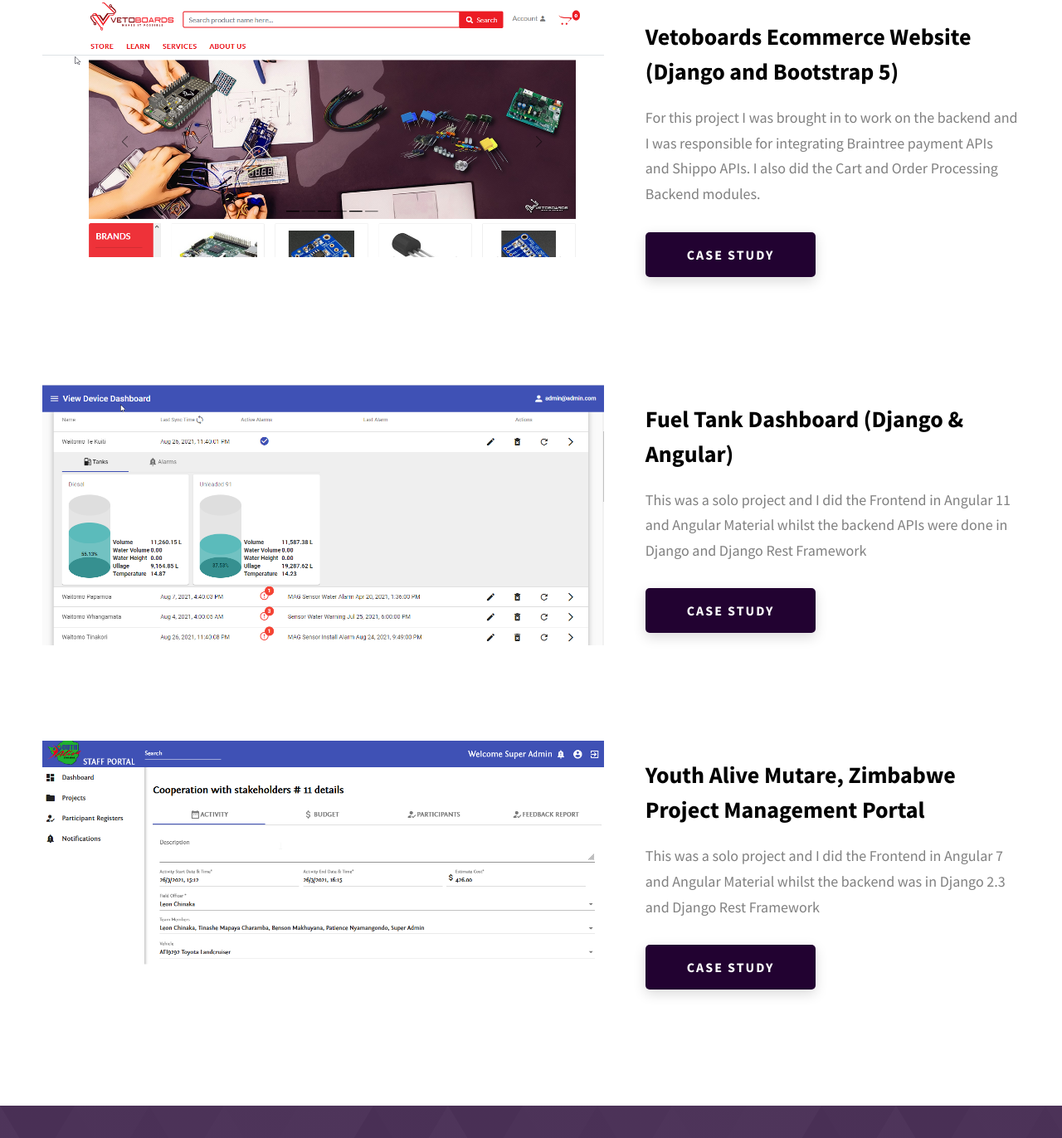
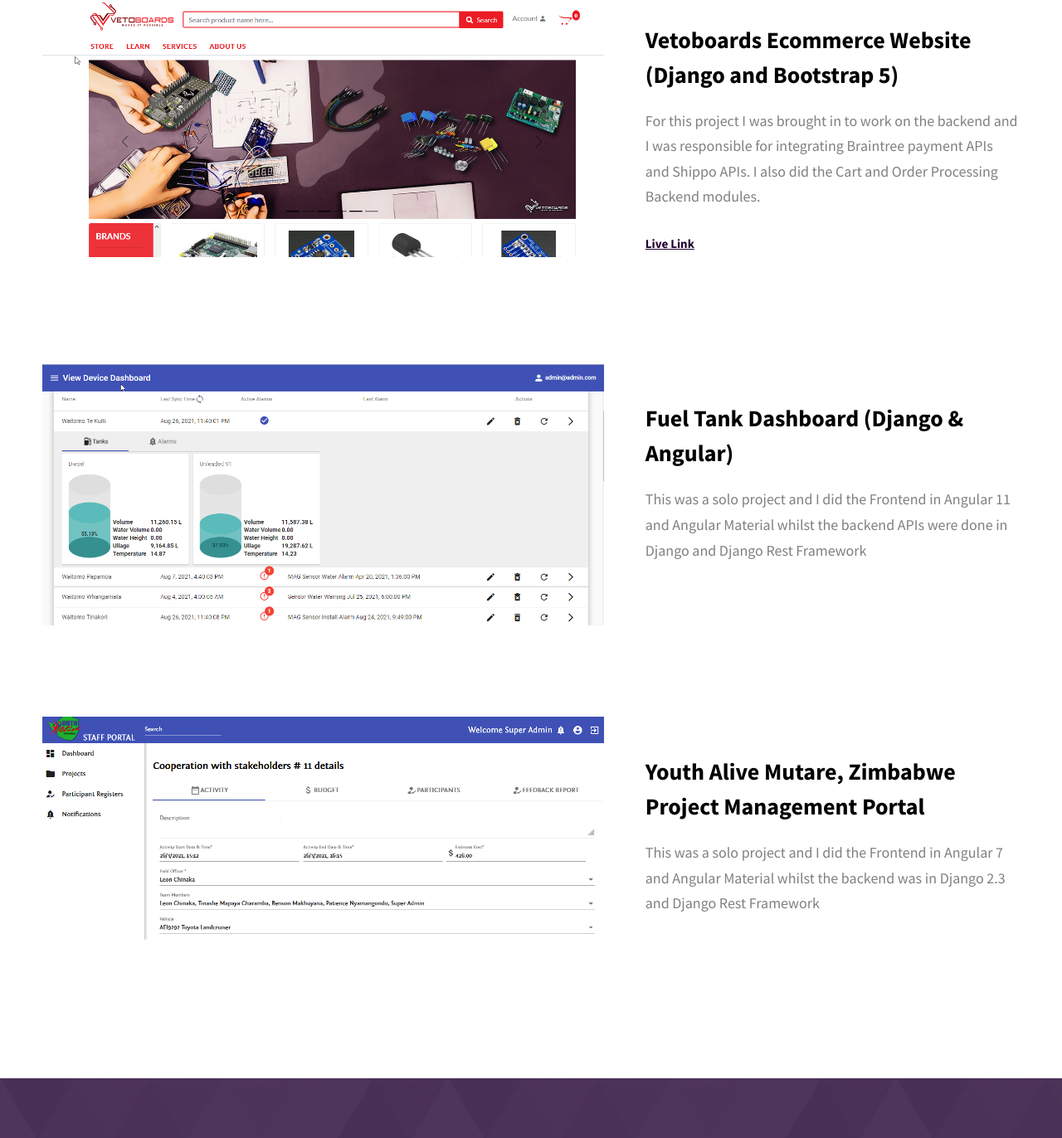
Before and after one commit to matembudzeb/matembudzeb.github.io, a website: page index.html in a window 1280 px wide. Shown: the part 2501-3873 px from the top of the page at 83% size. Drawn offline with Linux system fonts and the light colour scheme.

Commit message:
Remove dead links

```diff
--- a/index.html
+++ b/index.html
@@ -290,13 +290,13 @@
               <p class="projects__row-content-desc">
                 For this project I was brought in to work on the backend and I was responsible for integrating Braintree payment APIs and Shippo APIs.
                 I also did the Cart and Order Processing Backend modules.
-              <!-- <h2><a target="_blank" class="highlight-link" href="https://vetoboards.com">Live Link</a></h2> -->
+              <h2><a target="_blank" class="highlight-link" href="https://vetoboards.com">Live Link</a></h2>
               </p>
-              <a
+              <!-- <a
                 href="#"
                 class="btn btn--med btn--theme dynamicBgClr"
                 >Case Study</a
-              >
+              > -->
             </div>
           </div>
           <div class="projects__row">
@@ -313,11 +313,11 @@
               <p class="projects__row-content-desc">
                 This was a solo project and I did the Frontend in Angular 11 and Angular Material whilst the backend APIs were done in Django and Django Rest Framework
               </p>
-              <a
+              <!-- <a
                 href="#"
                 class="btn btn--med btn--theme dynamicBgClr"
                 >Case Study</a
-              >
+              > -->
             </div>
           </div>
           <div class="projects__row">
@@ -334,11 +334,11 @@
               <p class="projects__row-content-desc">
                 This was a solo project and I did the Frontend in Angular 7 and Angular Material whilst the backend was in Django 2.3 and Django Rest Framework
               </p>
-              <a
+              <!-- <a
                 href="#"
                 class="btn btn--med btn--theme dynamicBgClr"
                 >Case Study</a
-              >
+              > -->
             </div>
           </div>
         </div>
```
